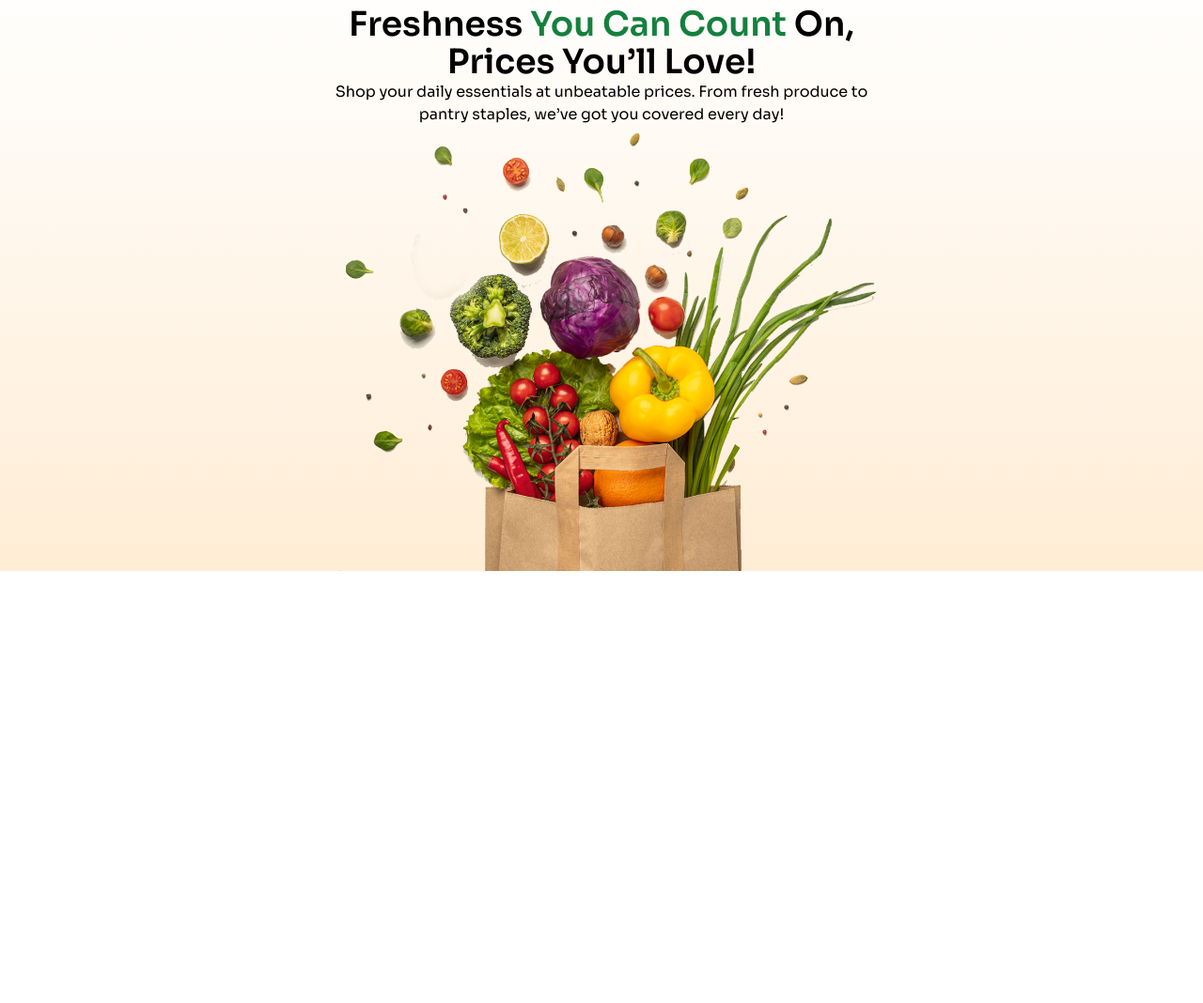
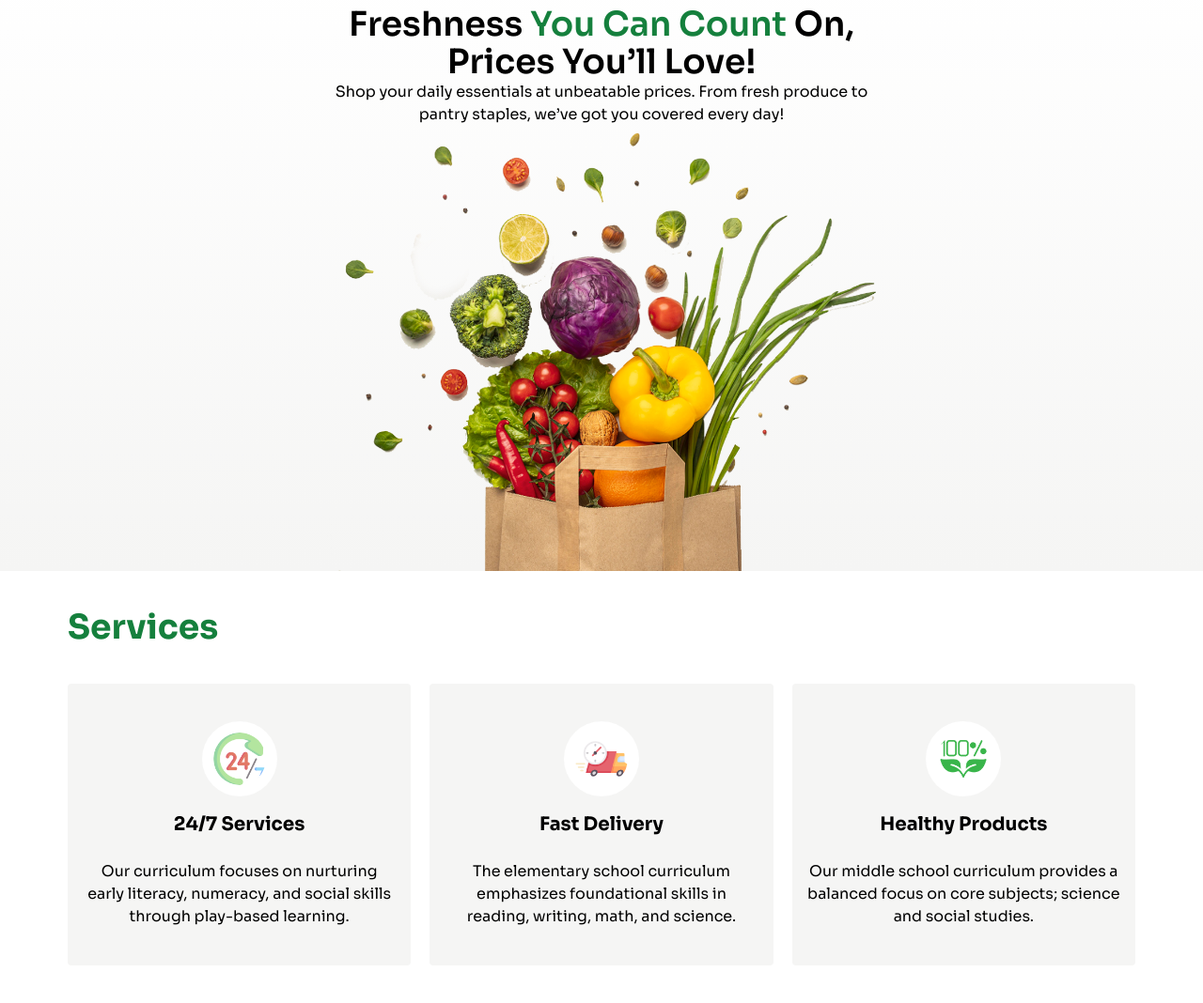
Before and after one commit to promitkundu/Revised-B11-A3-C2-, a plain HTML site: page index.html in a window 1280 px wide. Shown: the part 96-1164 px from the top of the page at 94% size. Before the commit the page ends 800 px from the top, so only its background shows below. Drawn offline with nearby package versions, Linux system fonts and the light colour scheme; a web font is replaced by a local one.

Commit message:
done services

```diff
--- a/index.html
+++ b/index.html
@@ -45,13 +45,33 @@
 
 <main class="">
 <section > <!-- Hero Section -->
-    <div class="flex flex-col justify-center items-center pt-10 bg-gradient-to-t from-orange-100 to-white md:px-14">
+    <div class="flex flex-col justify-center items-center pt-10 bg-gradient-to-t from-stone-100 to-white md:px-14">
         <p class="text-4xl font-semibold md:size-1/2 text-center size-3/4">Freshness <span class="text-green-700">You Can Count</span> On, Prices You’ll Love!</p>
         <p class="md:size-1/2 text-center size-3/4">Shop your daily essentials at unbeatable prices. From fresh produce to pantry staples, we’ve got you covered every day!</p>
         <img src="images/hero-vegetables.png" alt="" class="md:size-1/2 size-3/4">
     </div>
 </section>
-
+<section class="pt-10 md:px-14"> <!-- Services -->
+    <p class="font-bold text-4xl text-left mb-10 text-green-700 mx-4">Services</p> <!-- text -->
+    <div class="md:flex md:space-x-5 mx-4"> <!-- card -->
+        <div class="flex flex-col justify-center items-center text-center py-10 px-4 rounded bg-stone-100 md:size-1/3 mb-5"> <!-- card 1-->
+            <img src="images/service.png" alt="" class="size-20 mb-4 bg-white rounded-full p-3">
+            <p class="font-bold text-xl">24/7 Services</p> <br>
+            <p>Our curriculum focuses on nurturing early literacy, numeracy, and social skills through play-based learning.</p>
+        </div>
+        <div class="flex flex-col justify-center items-center text-center py-10 px-4 rounded bg-stone-100 md:size-1/3 mb-5"> <!-- card 2-->
+            <img src="images/delivery.png" alt="" class="size-20 mb-4 bg-white rounded-full p-3">
+            <p class="font-bold text-xl">Fast Delivery</p> <br>
+            <p>The elementary school curriculum emphasizes foundational skills in reading, writing, math, and science.</p>
+        </div>
+        <div class="flex flex-col justify-center items-center text-center py-10 px-4 rounded bg-stone-100 md:size-1/3 mb-10"> <!-- card 3-->
+            <img src="images/healthy.png" alt="" class="size-20 mb-4 bg-white rounded-full p-3">
+            <p class="font-bold text-xl">Healthy Products</p> <br>
+            <p>Our middle school curriculum provides a balanced focus on core subjects; science and social studies.</p>
+        </div>
+    </div>
+    </div>
+</section>
 </main>
 
 <footer>
```
